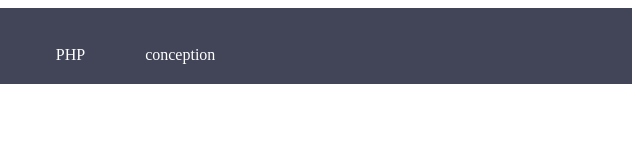
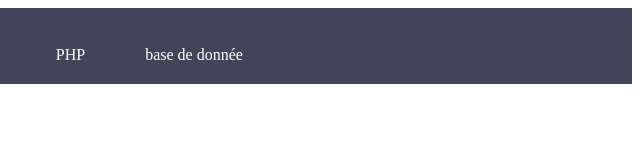
Before and after one commit to mahyou012/portfolio, a plain HTML site: page index.html in a window 1280 px wide. Shown: the full height of the page, 640-1280 px from the left. Drawn offline with Linux system fonts and the light colour scheme.

Commit message:
Update index.html

```diff
--- a/index.html
+++ b/index.html
@@ -88,7 +88,7 @@
             </li>
 
             <li class="menu-css">
-                <a href="#">conception</a>
+                <a href="#">base de donnée</a>
                 <ul class="submenu">
                     <li><a href="https://mahyou012.github.io/cinemasql/">cinema</a></li>
                 </ul>
```
